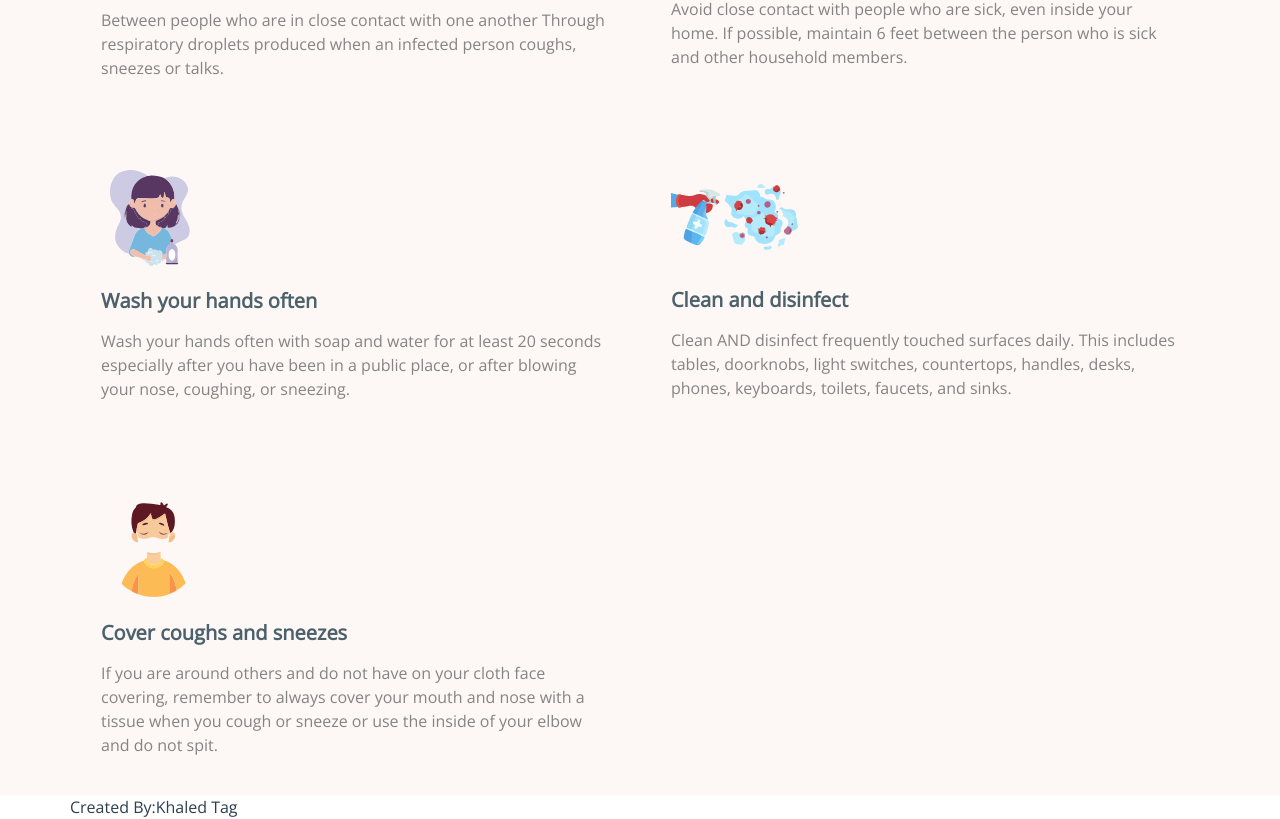
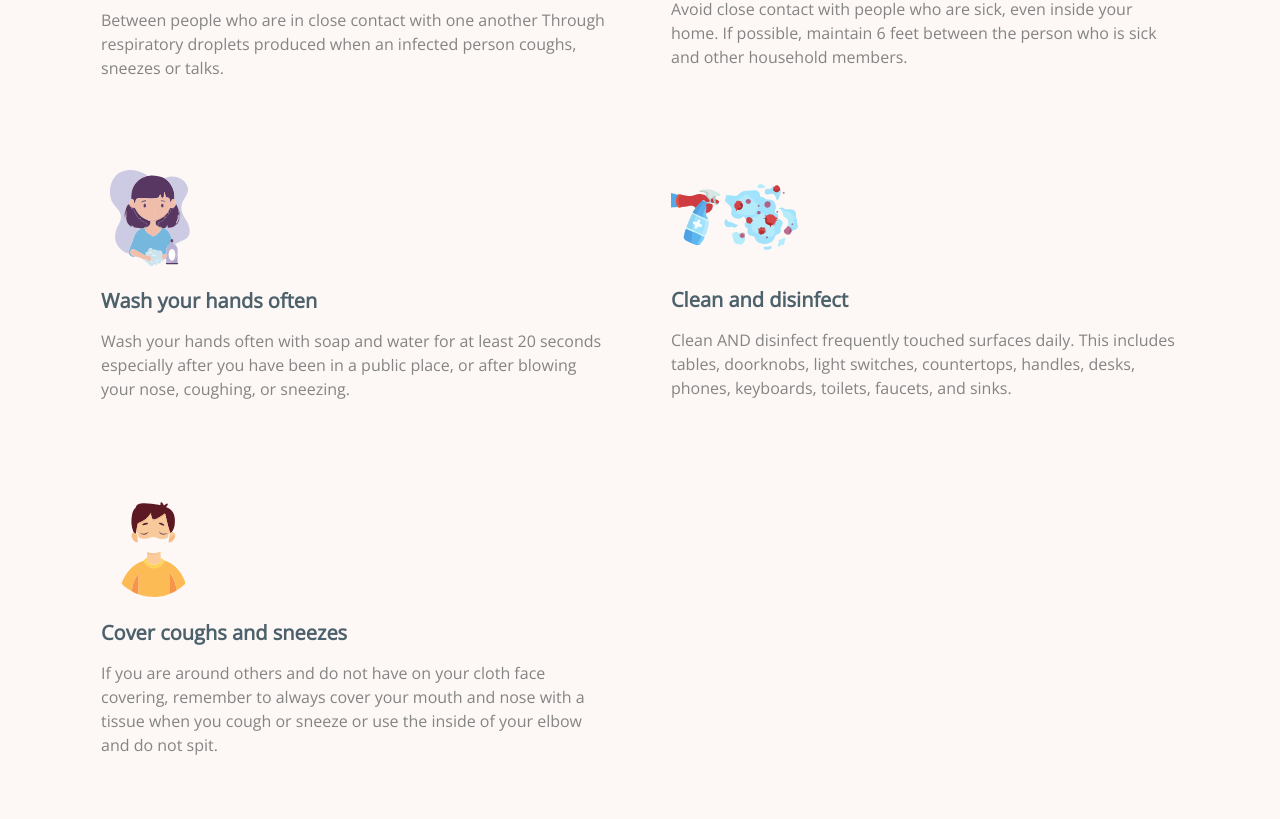
Before and after one commit to khaledtag98/covid-19, a Vue app: page / in a window 1280 px wide. Shown: the part 1137-1956 px from the top of the page. After the commit the page ends 1932 px from the top, so only its background shows below. Built offline with nearby package versions, Linux system fonts and the light colour scheme; no server answers.

Commit message:
deleting footer

```diff
--- a/src/App.vue
+++ b/src/App.vue
@@ -3,14 +3,12 @@
     <NavBar />
     <Sammary />
     <StaySafe />
-    <Footer />
   </div>
 </template>
 
 <script>
 import Sammary from "@/components/Sammary.vue";
 import NavBar from "@/components/NavBar.vue";
-import Footer from "@/components/Footer.vue";
 
 import StaySafe from "@/components/staySafe.vue";
 export default {
@@ -18,8 +16,7 @@ export default {
   components: {
     Sammary,
     NavBar,
-    Footer,
-    StaySafe,
+    StaySafe
   }
 };
 </script>
--- a/src/components/footer.vue
+++ /dev/null
@@ -1,20 +0,0 @@
-<template>
-  <section class="footer">
-    <div class="container">
-      <div class="row justify-content-between">
-        <div>Created By:Khaled Tag</div>
-        <div></div>
-      </div>
-    </div>
-  </section>
-</template>
-
-<style scoped>
-section {
-  background-color: #fff;
-}
-</style>
-
-<script>
-export default {};
-</script>
```
